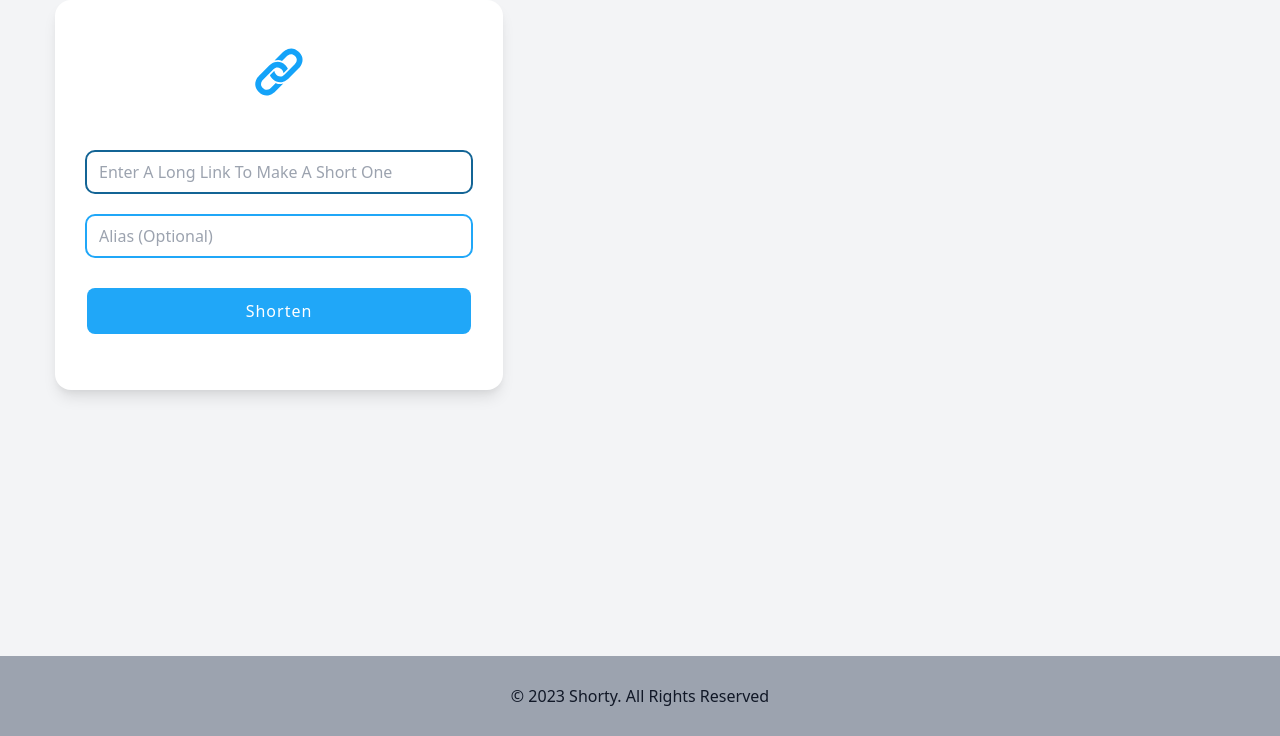
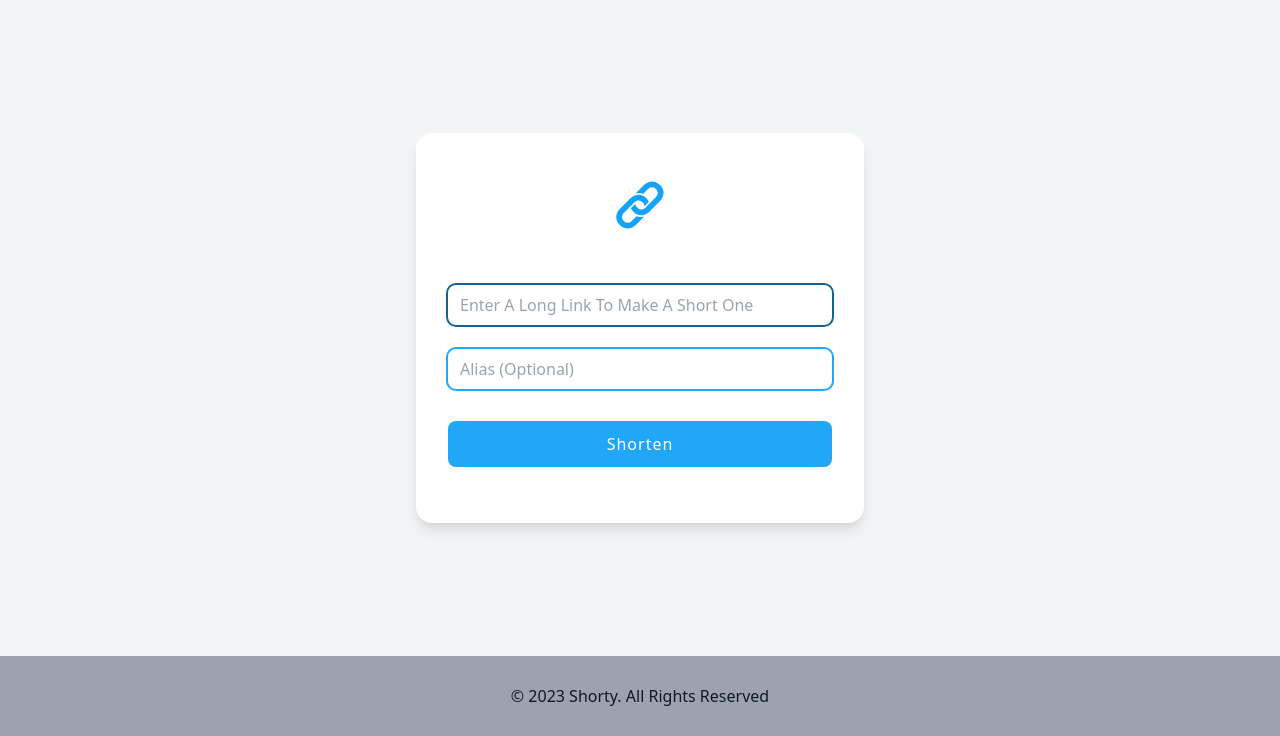
Before and after one commit to andreistr21/Link-Shortener, a Django app: page / in a window 1280 px wide. Shown: the part 64-800 px from the top of the page. Run offline with Django 4.2, Linux system fonts and the light colour scheme; parts of the project's set-up code (start-up, migrations or seed data) failed here and were passed over; some libraries are stand-ins or nearby versions.

Commit message:
fixed shortener template

```diff
--- a/src/shortener/templates/shortener/shortener.html
+++ b/src/shortener/templates/shortener/shortener.html
@@ -6,7 +6,7 @@
 {% endblock title %}
 {% block content %}
     <section class="section-form section-shortener">
-        <div class="section-center shortener">
+        <div class="section-center shortener section-center-form">
             <form class="form shorten-form" method="post">
                 {% csrf_token %}
                 <div class="form-icon">
```
